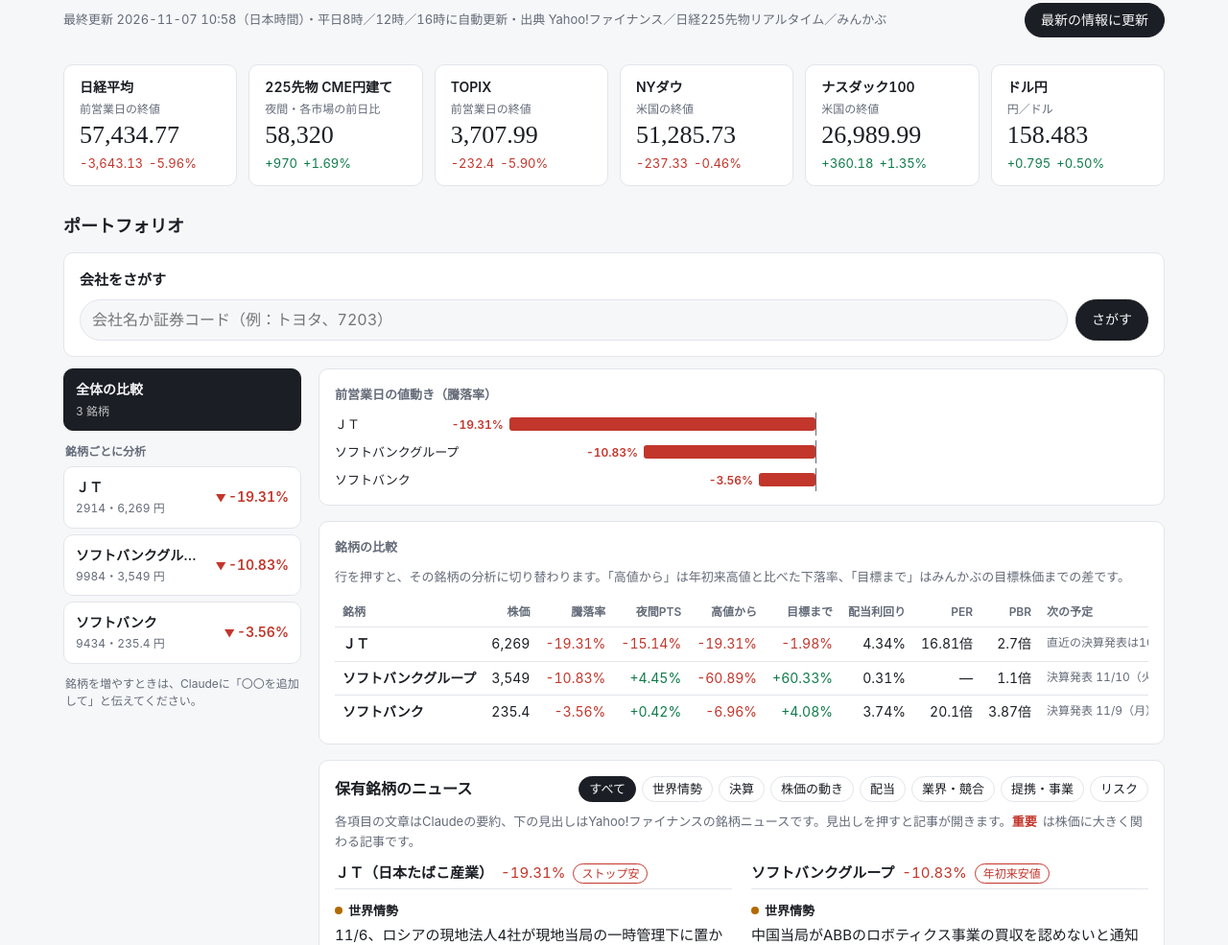
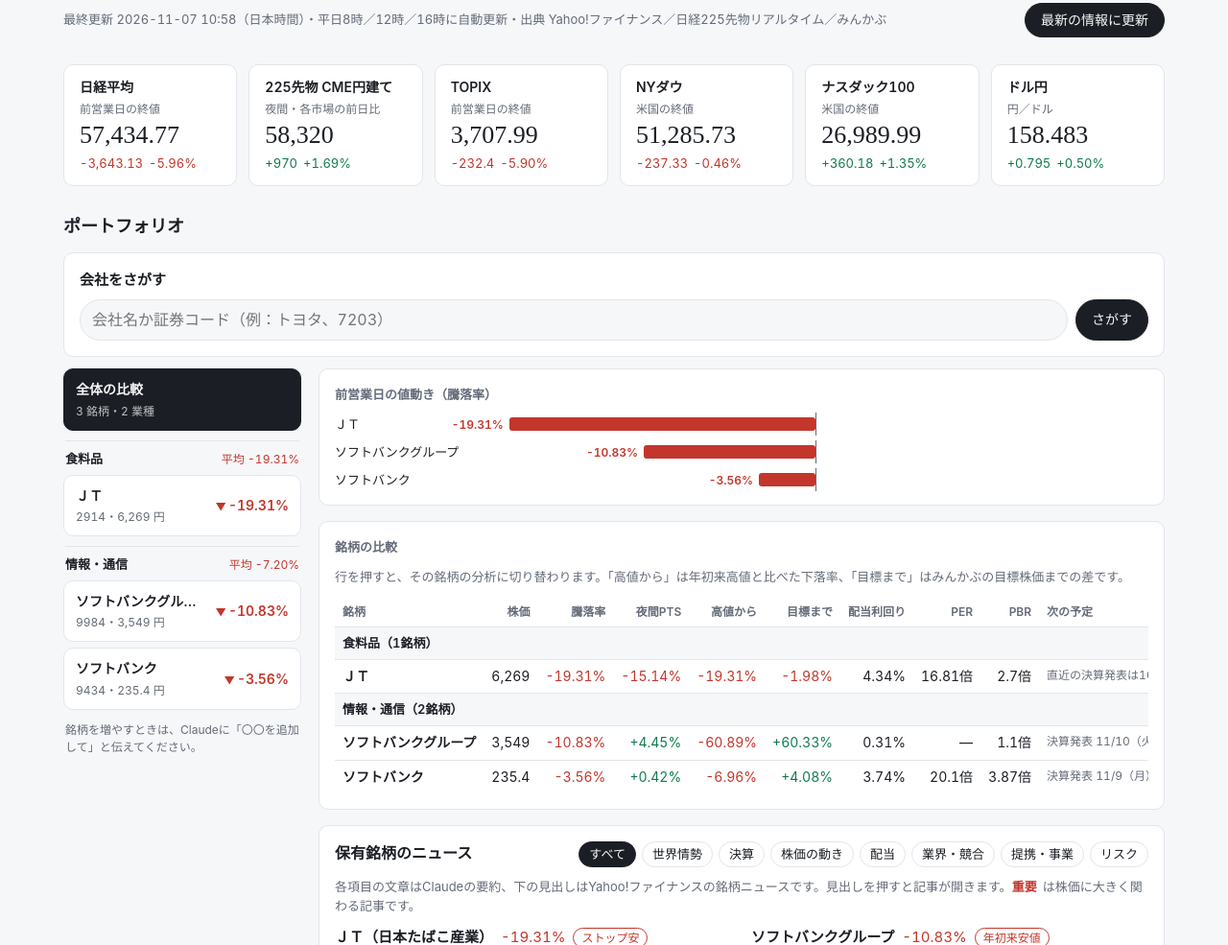
Before and after one commit to fellowskumazaki-bot/market, a plain HTML site: page index.html in a window 1280 px wide. Shown: the part 115-1100 px from the top of the page at 96% size. Drawn offline with Linux system fonts and the light colour scheme.

Commit message:
銘柄を業種（ジャンル）ごとに分けて表示

```diff
--- a/index.html
+++ b/index.html
@@ -107,6 +107,9 @@
   .side-btn[aria-current="true"] .pc.up, .side-btn[aria-current="true"] .pc.down { color: inherit; }
   .side-btn .pc .arrow { font-size: 11px; margin-right: 2px; }
   .side-label { color: var(--muted); font-size: 12px; font-weight: 600; margin: 6px 2px 0; }
+  .side-genre { display: flex; justify-content: space-between; align-items: baseline; gap: 8px; padding-top: 8px; margin-top: 4px; border-top: 1px solid var(--line); color: var(--fg); font-size: 13px; }
+  .side-genre-pc { font-size: 12px; font-weight: 400; }
+  .genre-row td { background: var(--bg); font-weight: 600; font-size: 13px; }
   .side-add { color: var(--muted); font-size: 12px; margin: 6px 2px 0; line-height: 1.5; }
   .hero { display: grid; gap: 6px; }
   .hero-top { display: flex; flex-wrap: wrap; gap: 6px 10px; align-items: baseline; }
@@ -401,6 +404,16 @@
   document.getElementById('finder-q').addEventListener('keydown', function (e) { if (e.key === 'Enter' && !e.isComposing) { e.preventDefault(); findStock(this.value); } });
   renderRecent();
 
+  // 業種（ジャンル）ごとにまとめる。並び順は銘柄リストで最初に出てきた順。
+  function groups(list) {
+    var out = [], idx = {};
+    list.forEach(function (r) {
+      var s = r.sector || 'その他';
+      if (!(s in idx)) { idx[s] = out.length; out.push({ sector: s, rows: [] }); }
+      out[idx[s]].rows.push(r);
+    });
+    return out;
+  }
   function renderPortfolio() { renderSide(state.watch); renderView(state.watch); renderNewsdesk(state.watch); renderCompany(state.watch); }
   function pick(code) {
     state.code = code;
@@ -425,9 +438,15 @@
       b.addEventListener('click', function () { pick(code); });
       return b;
     }
-    box.appendChild(button('', '全体の比較', list.length + ' 銘柄'));
-    box.appendChild(el('div', 'side-label', '銘柄ごとに分析'));
-    list.forEach(function (r) { box.appendChild(button(r.code, shortName(r.name), r.code + '・' + num(r.price) + ' 円', r.pct)); });
+    box.appendChild(button('', '全体の比較', list.length + ' 銘柄・' + groups(list).length + ' 業種'));
+    groups(list).forEach(function (g) {
+      var lab = el('div', 'side-label side-genre');
+      lab.appendChild(el('span', '', g.sector));
+      var avg = g.rows.reduce(function (s, r) { return s + (r.pct || 0); }, 0) / g.rows.length;
+      lab.appendChild(tone(el('span', 'side-genre-pc', '平均 ' + pct(avg)), avg));
+      box.appendChild(lab);
+      g.rows.forEach(function (r) { box.appendChild(button(r.code, shortName(r.name), r.code + '・' + num(r.price) + ' 円', r.pct)); });
+    });
     box.appendChild(el('p', 'side-add', '銘柄を増やすときは、Claudeに「〇〇を追加して」と伝えてください。'));
     var cur = box.querySelector('[aria-current="true"]');
     if (cur && window.innerWidth <= 780) box.scrollLeft = Math.max(0, cur.offsetLeft - 16);
@@ -482,7 +501,14 @@
       var hr = el('tr'); cols.forEach(function (c) { hr.appendChild(el('th', c[1] || '', c[0])); });
       var th = el('thead'); th.appendChild(hr); t2.appendChild(th);
       var tb = el('tbody');
-      list.forEach(function (r) {
+      var ordered = [];
+      groups(list).forEach(function (g) {
+        var gr = el('tr', 'genre-row'); var gtd = el('td', '', g.sector + '（' + g.rows.length + '銘柄）'); gtd.colSpan = cols.length; gr.appendChild(gtd); tb.appendChild(gr);
+        g.rows.forEach(function (r) { ordered.push(r); tb.appendChild(cmpRow(r)); });
+      });
+      t2.appendChild(tb);
+      return;
+      function cmpRow(r) {
         var tr = el('tr', 'cmp-row'); tr.tabIndex = 0;
         tr.addEventListener('click', function () { pick(r.code); });
         tr.addEventListener('keydown', function (e) { if (e.key === 'Enter') pick(r.code); });
@@ -492,10 +518,8 @@
           [r.pbr == null ? '—' : num(r.pbr) + '倍', 'r'], [r.next_event || '—', 'dim']].forEach(function (c) {
           var td = el('td', c[1] || '', c[0]); if (c.length > 2) tone(td, c[2]); tr.appendChild(td);
         });
-        tb.appendChild(tr);
-      });
-      t2.appendChild(tb);
-      return;
+        return tr;
+      }
     }
     var r = list.filter(function (x) { return x.code === state.code; })[0];
     if (!r) return;
```
